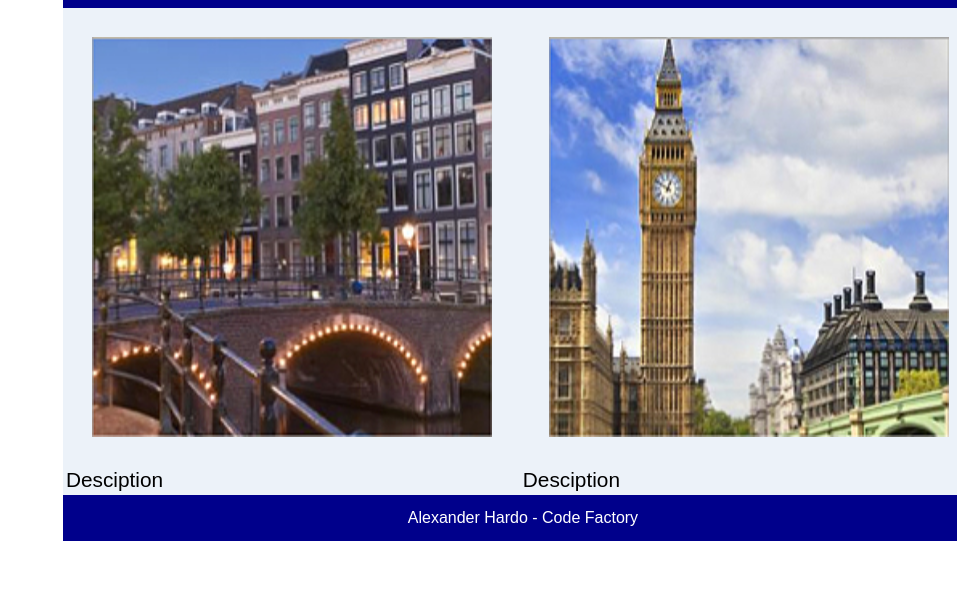
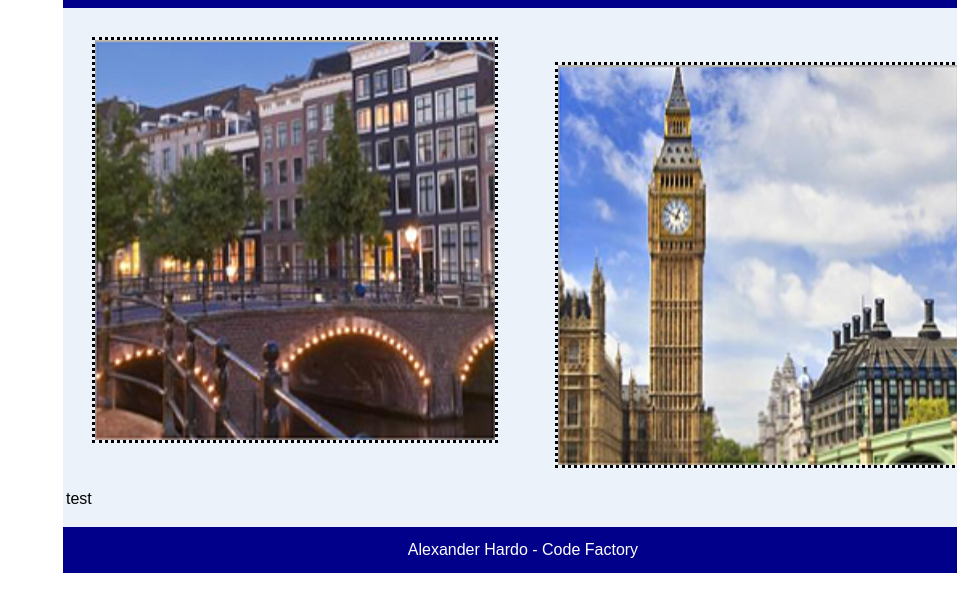
Before and after one commit to Alexhardo/FSWD40-CodeReview-02, a plain HTML site: page index.html in a window 1280 px wide. Shown: the part 64-676 px from the top of the page, without its empty margins (323-1280 px from the left). Drawn offline with Linux system fonts and the light colour scheme.

Commit message:
add new files

```diff
--- a/Style/style.css
+++ b/Style/style.css
@@ -1,10 +1,11 @@
 header {
     /*set a top margin  */
     margin-top: 3px;
+
 }
 
 #pic {
-    /*set the background color of the logo on red and the colore of the font on white */
+    /*set the background color of the logo on dark blue and the colore of the font on white */
     background-color: darkblue;
     color: white;
     font-size: 35px;
@@ -20,17 +21,6 @@ header {
     background-color: #ecf2f9;
 }
 
-
-
-a {
-    /*remove underline in nav and set color to white*/
-    text-decoration: none;
-    color: white;
-}
-
-
-
-
 #bod img {
     /*resize the images and set a margin from top*/
     margin-top: 7mm;
@@ -39,14 +29,16 @@ a {
     margin-right: 7mm;
     width: 400px;
     height: 400px;
+    border-style:  dotted;
 }
 
-figcaption {
-    /*set a font type and size to the captions of the images */
-    font-size: 1.3em;
-    font-family: arial;
+.underpic {
+    border-style: dotted;
+    margin-top: 7mm;
+    margin-bottom: 7mm;
+    margin-left: 7mm;
+    margin-right: 7mm;
 }
-
 footer {
     /*set a color, location and padding for the footer*/
     padding: 14px 16px;
--- a/index.html
+++ b/index.html
@@ -26,12 +26,12 @@
             <table>
                 <tr>
                     <td>
-                        <img src="images\Amsterdam.png" alt="Amsterdam City">
-                        <figcaption>Desciption</figcaption>
+                        <div id="underpic"> <img src="images\Amsterdam.png" alt="Amsterdam City">
+                            <p>test </p>
+                        </div>
                     </td>
                     <td>
-                        <img src="images\London.png" alt="London City">
-                        <figcaption>Desciption</figcaption>
+                        <div> <img src="images\London.png" alt="London City"> </div>
                     </td>
                 </tr>
             </table>
```
